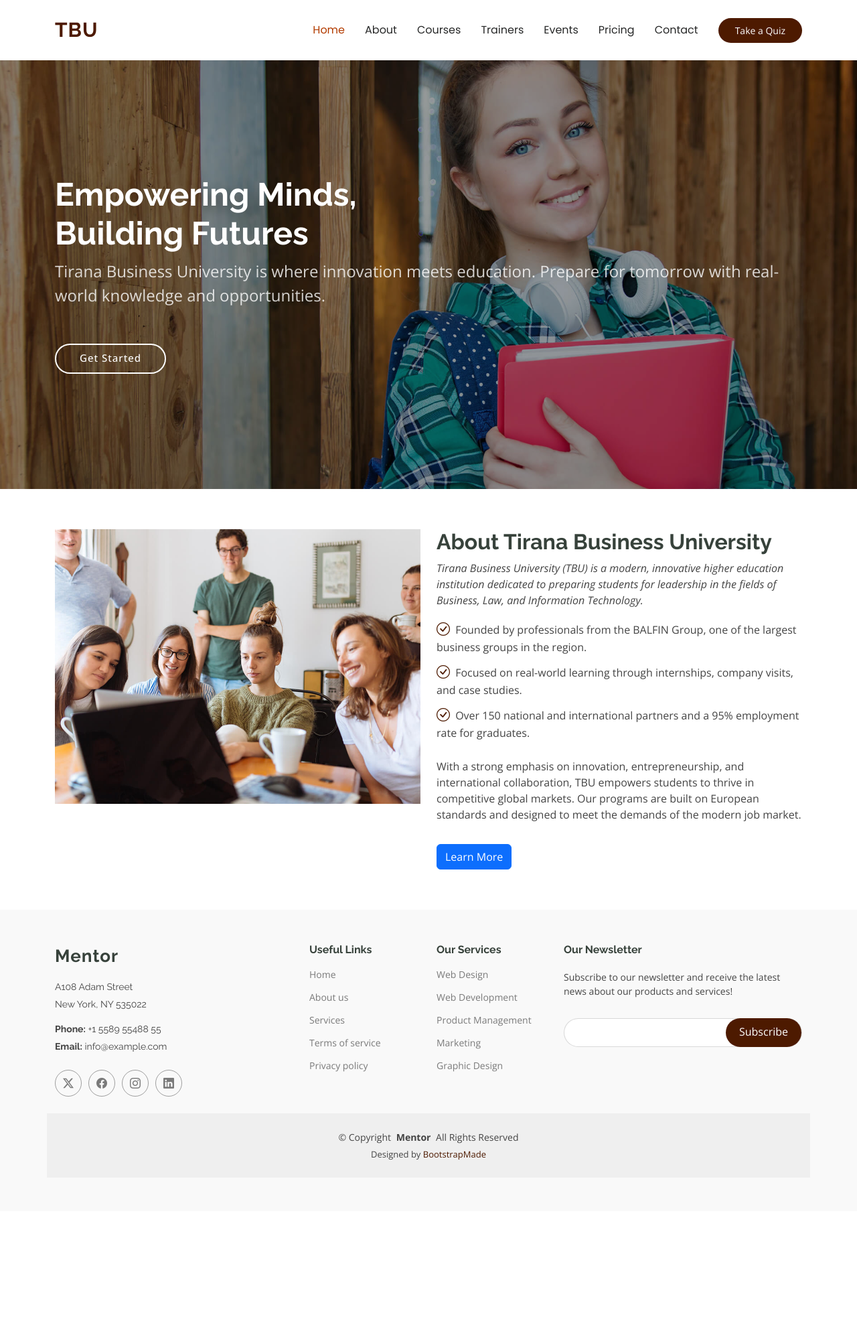
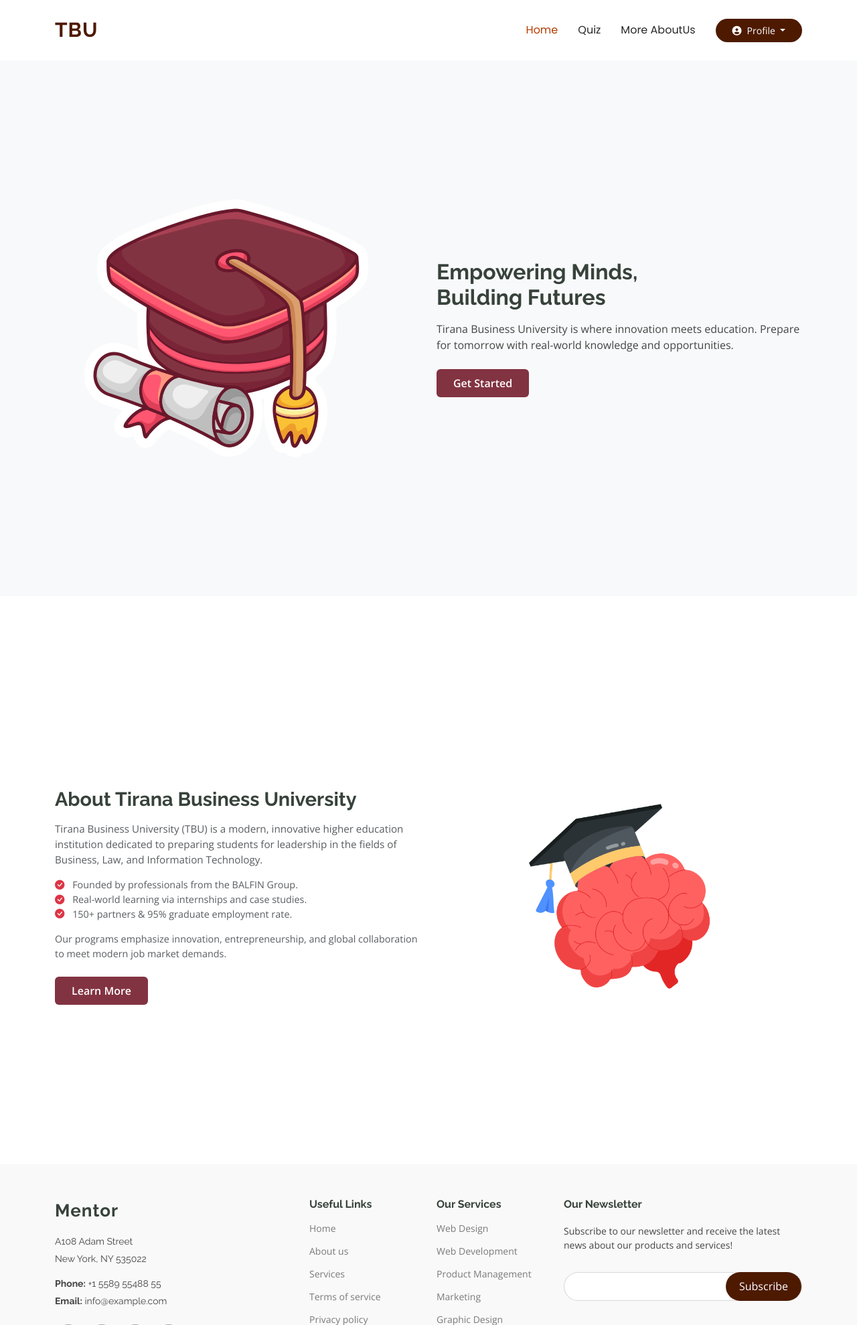
Before and after one commit to elsahalili/JunctionX, a PHP site: page /home.php in a window 1280 px wide. Shown: the top 1978 px of the page at 67% size. Before the commit the page ends 1758 px from the top, so only its background shows below. Run offline with PHP 8.4, Linux system fonts and the light colour scheme.

Commit message:
changes BLeron2

```diff
--- a/TBU/Mentor/home.php
+++ b/TBU/Mentor/home.php
@@ -26,7 +26,7 @@
 
   <!-- Main CSS File -->
   <link href="assets/css/main.css" rel="stylesheet">
-
+  <link rel="stylesheet" href="https://cdnjs.cloudflare.com/ajax/libs/font-awesome/6.7.2/css/all.min.css" integrity="sha512-Evv84Mr4kqVGRNSgIGL/F/aIDqQb7xQ2vcrdIwxfjThSH8CSR7PBEakCr51Ck+w+/U6swU2Im1vVX0SVk9ABhg==" crossorigin="anonymous" referrerpolicy="no-referrer" />
   <!-- =======================================================
   * Template Name: Mentor
   * Template URL: https://bootstrapmade.com/mentor-free-education-bootstrap-theme/
@@ -34,6 +34,16 @@
   * Author: BootstrapMade.com
   * License: https://bootstrapmade.com/license/
   ======================================================== -->
+
+  <style>
+    .btnn{
+      background-color:#823341;
+      transition: all 0.3s ease-in-out;
+    }
+    .btnn:hover{
+      background-color:#b54c5f;
+    }
+  </style>
 </head>
 
 <body class="index-page">
@@ -49,65 +59,94 @@
 
       <nav id="navmenu" class="navmenu">
         <ul>
-          <li><a href="index.html" class="active">Home<br></a></li>
-          <li><a href="about.html">About</a></li>
-          <li><a href="courses.html">Courses</a></li>
-          <li><a href="trainers.html">Trainers</a></li>
-          <li><a href="events.html">Events</a></li>
-          <li><a href="pricing.html">Pricing</a></li>
-          <li><a href="contact.html">Contact</a></li>
+          <li><a href="home.php" class="active">Home<br></a></li>
+          <li><a href="quiz.php">Quiz</a></li>
+          <li><a href="aboutus.php">More AboutUs</a></li>
         </ul>
         <i class="mobile-nav-toggle d-xl-none bi bi-list"></i>
       </nav>
 
-      <a class="btn-getstarted" href="quiz.php">Take a Quiz</a>
+      <div class="dropdown">
+  <a class="btn-getstarted dropdown-toggle" href="#" role="button" id="profileDropdown" data-bs-toggle="dropdown" aria-expanded="false">
+    <i class="fa-solid fa-circle-user text-white me-2"></i>Profile
+  </a>
+  <ul class="dropdown-menu dropdown-menu-end" aria-labelledby="profileDropdown">
+    <li><a class="dropdown-item" href="profile.php">My Profile</a></li>
+    <li><a class="dropdown-item" href="settings.php">Settings</a></li>
+    <li><hr class="dropdown-divider"></li>
+    <li><a class="dropdown-item" href="logout.php">Logout</a></li>
+  </ul>
+</div>
+
 
     </div>
   </header>
 
 
   <main class="main">
+  <section class="vh-100 d-flex align-items-center bg-light mb-sm-5">
+  <div class="container">
+    <div class="row align-items-center text-center text-md-start">
 
-    <!-- Hero Section -->
-    <section id="hero" class="hero section dark-background">
+      <!-- Image Column -->
+      <div class="col-lg-6 mb-4 mb-md-0">
+        <img src="assets/img/toga.png" alt="Toga" class="img-fluid">
+      </div>
 
-      <img src="assets/img/hero-bg.jpg" alt="" data-aos="fade-in">
-
-      <div class="container">
-        <h2 data-aos="fade-up" data-aos-delay="100">Empowering Minds,<br>Building Futures</h2>
-        <p data-aos="fade-up" data-aos-delay="200">Tirana Business University is where innovation meets education. Prepare for tomorrow with real-world knowledge and opportunities.</p>
-        <div class="d-flex mt-4" data-aos="fade-up" data-aos-delay="300">
-          <a href="courses.html" class="btn-get-started">Get Started</a>
+      <!-- Text Column -->
+      <div class="col-lg-6">
+        <h2 class="fw-bold mb-3" data-aos="fade-up" data-aos-delay="100">
+          Empowering Minds,<br>Building Futures
+        </h2>
+        <p class="mb-4" data-aos="fade-up" data-aos-delay="200">
+          Tirana Business University is where innovation meets education.
+          Prepare for tomorrow with real-world knowledge and opportunities.
+        </p>
+        <div data-aos="fade-up" data-aos-delay="300">
+          <a href="courses.html" class="btnn btn px-4 py-2 fw-semibold text-white">
+            Get Started
+          </a>
         </div>
       </div>
 
-    </section><!-- /Hero Section -->
+    </div>
+  </div>
+</section>
 
 <!-- About Us Section -->
-<section id="about" class="about section">
-  <div class="container" data-aos="fade-up">
-    <div class="row gy-4">
+<section id="about" class="about section py-5 vh-100 d-flex align-items-center mt-5 mt-lg-1">
+  <div class="container">
+    <div class="row align-items-center">
+
+      <!-- Text Left -->
       <div class="col-lg-6">
-        <img src="assets/img/about.jpg" class="img-fluid" alt="">
-      </div>
-      <div class="col-lg-6 content">
-        <h3>About Tirana Business University</h3>
-        <p class="fst-italic">
+        <h2 class="fw-bold mb-3" style="font-size: 1.8rem;">About Tirana Business University</h2>
+        <p class="mb-3 text-muted" style="font-size: 0.95rem;">
           Tirana Business University (TBU) is a modern, innovative higher education institution dedicated to preparing students for leadership in the fields of Business, Law, and Information Technology.
         </p>
-        <ul>
-          <li><i class="bi bi-check-circle"></i> Founded by professionals from the BALFIN Group, one of the largest business groups in the region.</li>
-          <li><i class="bi bi-check-circle"></i> Focused on real-world learning through internships, company visits, and case studies.</li>
-          <li><i class="bi bi-check-circle"></i> Over 150 national and international partners and a 95% employment rate for graduates.</li>
+        <ul class="list-unstyled text-muted" style="font-size: 0.9rem;">
+          <li><i class="bi bi-check-circle-fill text-danger me-2"></i> Founded by professionals from the BALFIN Group.</li>
+          <li><i class="bi bi-check-circle-fill text-danger me-2"></i> Real-world learning via internships and case studies.</li>
+          <li><i class="bi bi-check-circle-fill text-danger me-2"></i> 150+ partners & 95% graduate employment rate.</li>
         </ul>
-        <p>
-          With a strong emphasis on innovation, entrepreneurship, and international collaboration, TBU empowers students to thrive in competitive global markets. Our programs are built on European standards and designed to meet the demands of the modern job market.
+        <p class="mb-4 text-muted" style="font-size: 0.9rem;">
+          Our programs emphasize innovation, entrepreneurship, and global collaboration to meet modern job market demands.
         </p>
-        <a href="https://tbu.edu.al/en/about-us/" class="btn btn-primary mt-3">Learn More</a>
+        <a href="#contact" class="btnn btn px-4 py-2 fw-semibold text-white">
+          Learn More
+        </a>
       </div>
+
+      <!-- Image Right -->
+      <div class="col-lg-6 text-center">
+        <img src="assets/img/brain.png" class="img-fluid" style="max-width: 55%;" alt="University Image">
+      </div>
+
     </div>
   </div>
-</section><!-- /About Us Section -->
+</section>
+
+
 
 
 
```
Also changed, not shown: TBU/Mentor/about.php (+7 -7 lines), TBU/Mentor/contact.php (+7 -7 lines), TBU/Mentor/course-details.php (+8 -8 lines), TBU/Mentor/courses.php (+7 -7 lines), TBU/Mentor/events.php (+7 -7 lines), TBU/Mentor/index.php (+7 -7 lines), TBU/Mentor/pricing.php (+7 -7 lines), TBU/Mentor/starter-page.php (+7 -7 lines), TBU/Mentor/assets/img/brain.png (added), TBU/Mentor/assets/img/degree.png (added), TBU/Mentor/assets/img/graduated.png (added), TBU/Mentor/assets/img/toga.png (added), TBU/Mentor/assets/img/university.png (added).
